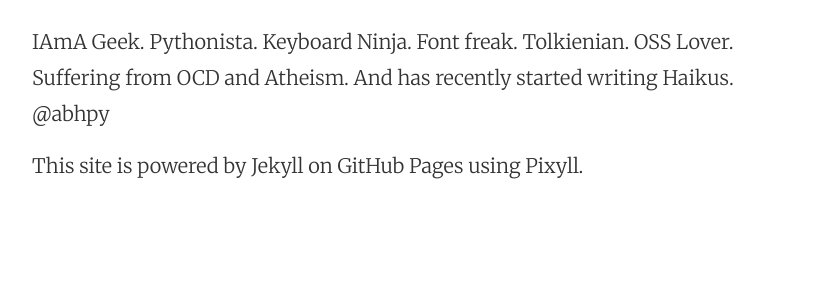
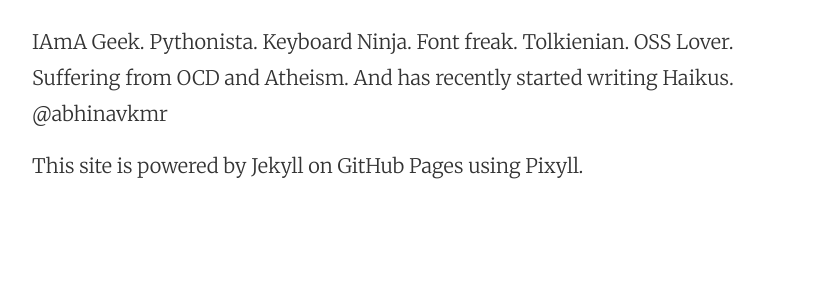
Before and after one commit to abhnvkmr/abhnvkmr.github.io, a Jekyll site: the page built from about.md, in a window 1280 px wide. Shown: the part 325-619 px from the top of the page, without its empty margins (224-1055 px from the left). Built offline with Jekyll 4.4.1, drawn with Linux system fonts in a browser that asks for light colours; nearby versions of some CDN libraries; Markdown is read by kramdown in place of the engine named in the settings.

```diff
--- a/_config.yml
+++ b/_config.yml
@@ -19,7 +19,7 @@ disqus_shortname:
 # Social icons
 show_social_icons: true
 github_username: abhinavk
-twitter_username: abhpy
+twitter_username: abhinavkmr
 google_plus_id: +AbhinavKumar1
 linkedin_username:
 bitcoin_url:
--- a/about.md
+++ b/about.md
@@ -6,6 +6,6 @@ permalink: /about/
 
 Hi!
 
-IAmA Geek. Pythonista. Keyboard Ninja. Font freak. Tolkienian. OSS Lover. Suffering from OCD and Atheism. And has recently started writing Haikus. @abhpy
+IAmA Geek. Pythonista. Keyboard Ninja. Font freak. Tolkienian. OSS Lover. Suffering from OCD and Atheism. And has recently started writing Haikus. @abhinavkmr
 
 This site is powered by Jekyll on GitHub Pages using Pixyll.
```
Also changed, not shown: _posts/2015-11-15-download-windows-10-iso.md (added, +17 -0 lines).
